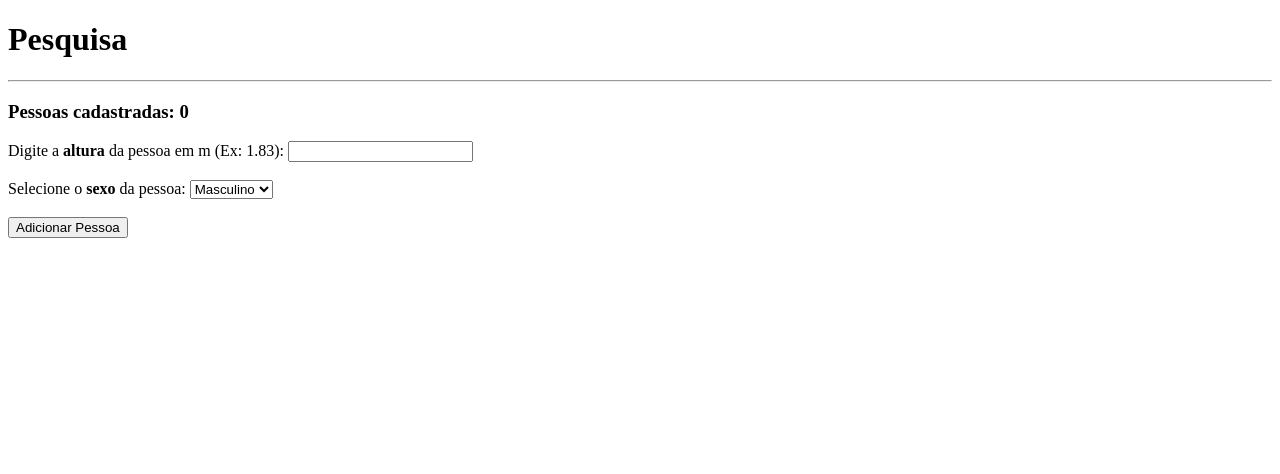
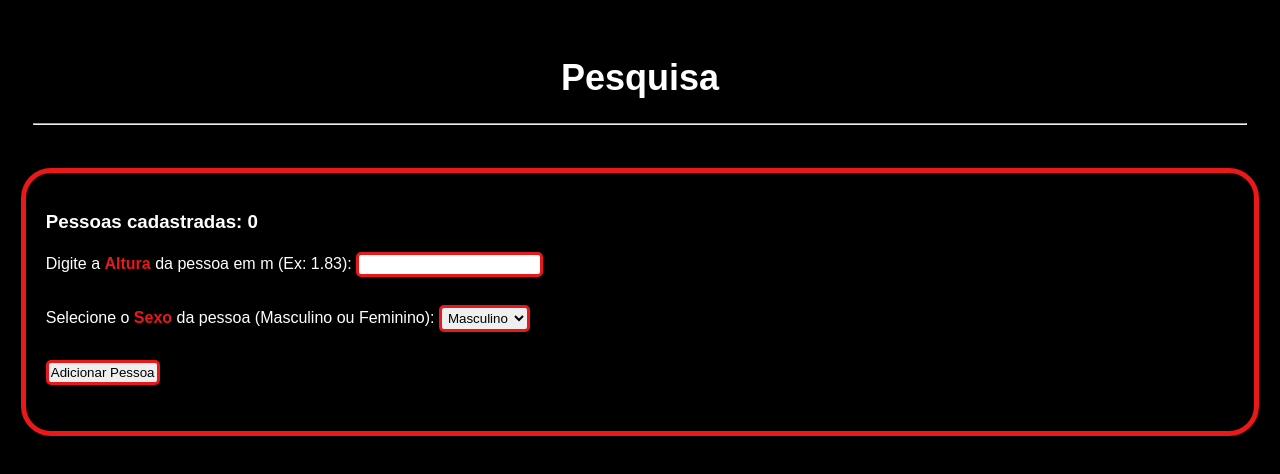
Before and after one commit to d4nkali/UNIESP_Front_End_p2, a plain HTML site: page atividades/Atividade_2/Index.html in a window 1280 px wide. Drawn offline with Linux system fonts and the light colour scheme.

Commit message:
Criando css, linkando com html e personalizando o documento

```diff
--- a/atividades/Atividade_2/Index.html
+++ b/atividades/Atividade_2/Index.html
@@ -1,7 +1,7 @@
 <!DOCTYPE html>
 <html lang="pt-br">
 
-<!-- Atividade 2
+<!-- Atividade 2 - Documento HTML do site
 
 Obtenha dados da altura e o sexo (M ou F) de 15 pessoas e apresente os seguintes resultados:
 
@@ -20,6 +20,7 @@ Aluno: Danilo Pereira Viana - P2-B
 
     <meta charset="UTF-8">
     <title>Atividade 2</title>
+    <link rel="stylesheet" type="text/css" href="css/Index.css">
 
 </head>
 
@@ -30,6 +31,7 @@ Aluno: Danilo Pereira Viana - P2-B
 
         <h1>Pesquisa</h1>
         <hr>
+        <br>
 
     </div>
 
@@ -42,17 +44,19 @@ Aluno: Danilo Pereira Viana - P2-B
             <p>
 
                 <!-- Pergunta da Altura da pessoa -->
-                <label for="perg_altura">Digite a <b>altura</b> da pessoa em m (Ex: 1.83):</label>
+                <label for="perg_altura">Digite a <b>Altura</b> da pessoa em m (Ex: 1.83):</label>
                 <input type="number" step=0.01 id="perg_altura" required>
 
                 <br>
                 <br>
 
                 <!-- Pergunta do Sexo da pessoa -->
-                <label for="perg_sexo">Selecione o <b>sexo</b> da pessoa: </label>
+                <label for="perg_sexo">Selecione o <b>Sexo</b> da pessoa (Masculino ou Feminino): </label>
                 <select id="perg_sexo" required>
+
                     <option value="M">Masculino</option>
                     <option value="F">Feminino</option>
+
                 </select>
 
                 <br>
@@ -67,9 +71,10 @@ Aluno: Danilo Pereira Viana - P2-B
 
     </div>
 
-    <div class="Resultados"> <!-- Exibe os resultados da pesquisa do script javascript -->
+    <br>
 
-        <br>
+    <div class="Resultados" id="area_resultados"> <!-- Exibe os resultados da pesquisa do script javascript -->
+
         <h3 id="exibir_result"></h3>
         <p id="pesq_altura_max"></p>
         <p id="pesq_altura_min"></p>
--- /dev/null
+++ b/atividades/Atividade_2/css/Index.css
@@ -0,0 +1,64 @@
+/* Atividade 2 - Estilos CSS do site
+
+Obtenha dados da altura e o sexo (M ou F) de 15 pessoas e apresente os seguintes resultados:
+
+- A maior e a menor altura do grupo;
+- A média de altura dos homens;
+- O número de mulheres.
+
+Desenvolver atividade utilizando, obrigatoriamente, a linguagem Javascript
+
+
+Aluno: Danilo Pereira Viana - P2-B
+
+*/
+
+body {
+
+    background-color: black;
+    color: white;
+    font-family: Arial, Helvetica, sans-serif;
+    font-size: medium;
+    padding: 1%;
+
+}
+
+.Cabeçalho {
+
+    text-align: center;
+    font-size: large;
+    padding: 1%;
+
+}
+
+.Formulario {
+
+    border: 5px solid #ea1818;
+    padding: 20px;
+    border-radius: 30px;
+
+}
+
+.Formulario b {
+
+    color: #ea1818;
+
+}
+
+.Formulario input, .Formulario select, .Formulario button {
+
+    margin-bottom: 10px;
+    padding: 2px;
+    border: 3px solid #ea1818;
+    border-radius: 5px;
+
+}
+
+.Resultados {
+
+    display: none;
+    border: 7px solid #1842ea;
+    padding: 10px;
+    border-radius: 30px;
+
+}
```
